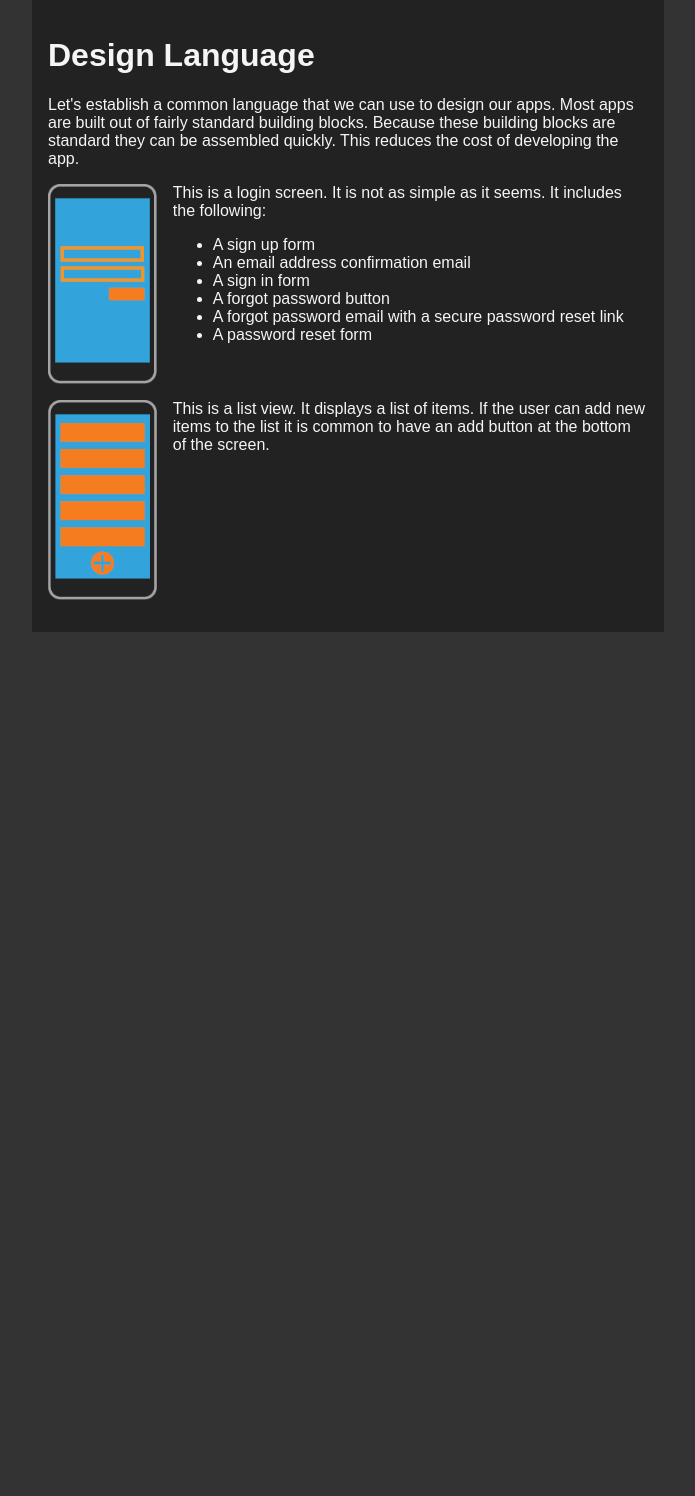
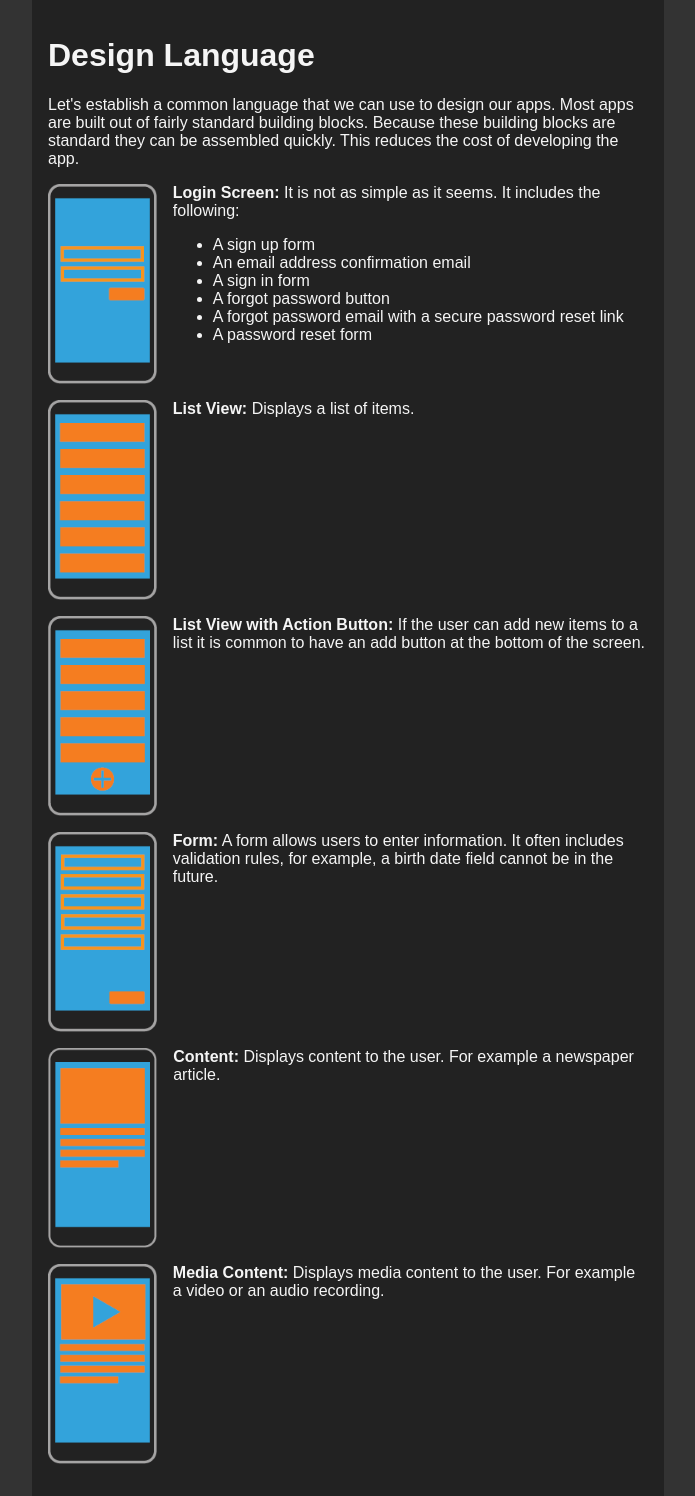
Before and after one commit to davidjohnmaccallum/portfolio, a Node server app: page /design-language in a window 1280 px wide. Shown: the whole page, without its empty margins (292-987 px from the left). Before the commit the page ends 632 px from the top, so only its background shows below. Run offline with Node 20, Linux system fonts and the light colour scheme.

Commit message:
Design language

```diff
--- a/views/design-language.ejs
+++ b/views/design-language.ejs
@@ -26,8 +26,8 @@
       <div class="building-block">
         <img src="/img/ux_patterns_login.png" />
         <div>
-          This is a login screen. It is not as simple as it seems. It includes
-          the following:
+          <b>Login Screen:</b> It is not as simple as it seems. It includes the
+          following:
           <ul>
             <li>A sign up form</li>
             <li>An email address confirmation email</li>
@@ -39,11 +39,36 @@
         </div>
       </div>
       <div class="building-block">
+        <img src="/img/ux_patterns_list.png" />
+        <div><b>List View:</b> Displays a list of items.</div>
+      </div>
+      <div class="building-block">
         <img src="/img/ux_patterns_fab_list.png" />
         <div>
-          This is a list view. It displays a list of items. If the user can add
-          new items to the list it is common to have an add button at the bottom
-          of the screen.
+          <b>List View with Action Button:</b> If the user can add new items to
+          a list it is common to have an add button at the bottom of the screen.
+        </div>
+      </div>
+      <div class="building-block">
+        <img src="/img/ux_patterns_form.png" />
+        <div>
+          <b>Form:</b> A form allows users to enter information. It often
+          includes validation rules, for example, a birth date field cannot be
+          in the future.
+        </div>
+      </div>
+      <div class="building-block">
+        <img src="/img/ux_patterns_content.png" />
+        <div>
+          <b>Content:</b> Displays content to the user. For example a newspaper
+          article.
+        </div>
+      </div>
+      <div class="building-block">
+        <img src="/img/ux_patterns_media.png" />
+        <div>
+          <b>Media Content:</b> Displays media content to the user. For example
+          a video or an audio recording.
         </div>
       </div>
     </div>
```
